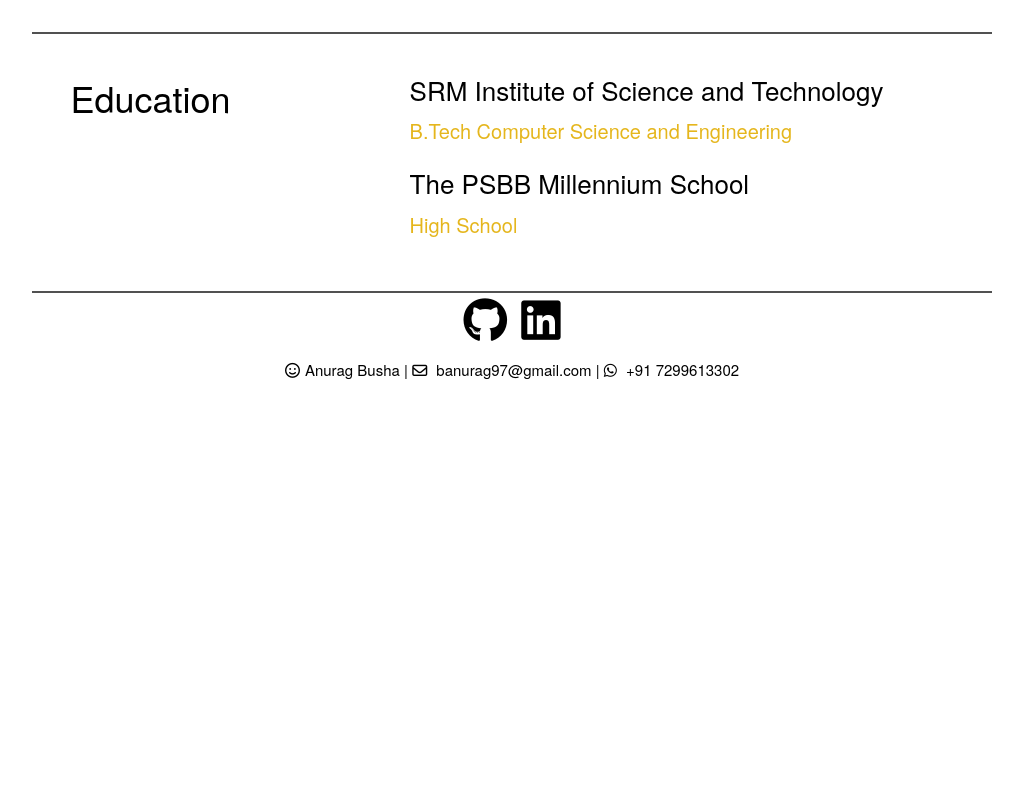
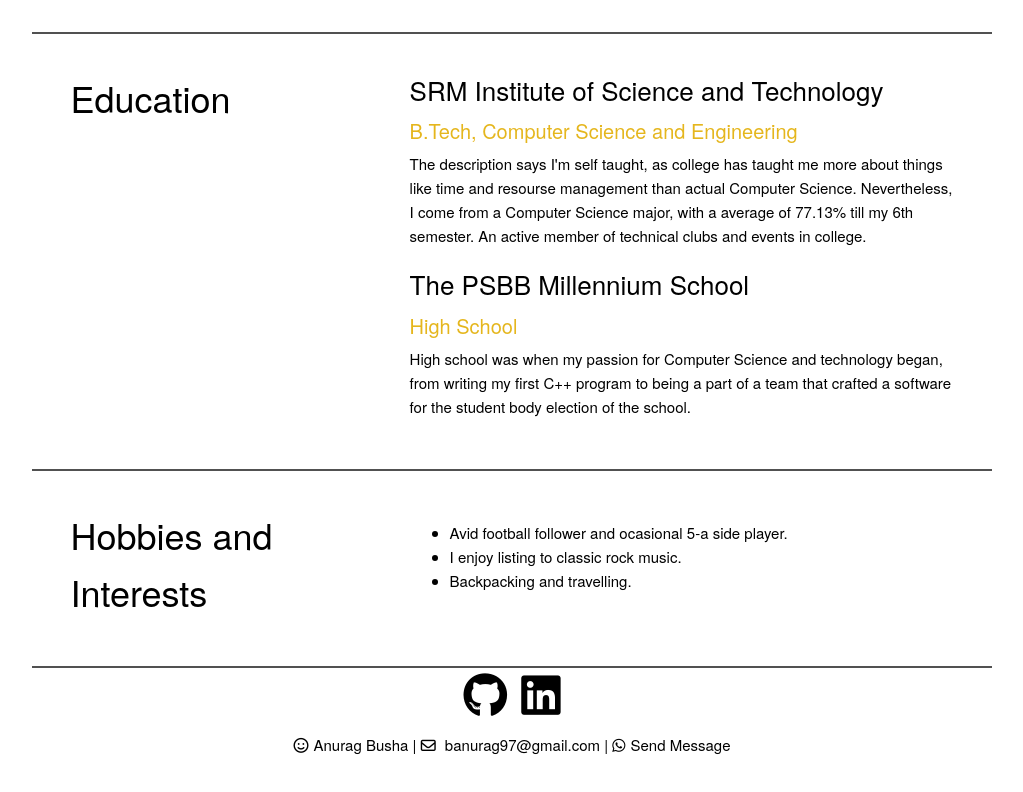
Before and after one commit to WForWatermelon/WForWatermelon.github.io, a plain HTML site: page index.html in a window 1280 px wide. Shown: the part 1460-2252 px from the top of the page, without its empty margins (128-1151 px from the left). Before the commit the page ends 1877 px from the top, so only its background shows below. Drawn offline with nearby package versions, Linux system fonts and the light colour scheme.

Commit message:
Description in education row added. Hobbies, interests added.

```diff
--- a/index.html
+++ b/index.html
@@ -4,6 +4,7 @@
 <head>
     <meta charset="utf-8">
     <title>Resume | Anurag Busha</title>
+    <link rel="icon" href="favicon.ico" />
     <meta name="description" content="">
     <meta name="viewport" content="width=device-width, initial-scale=1">
     <link href='//fonts.googleapis.com/css?family=Raleway:400,300,600' rel='stylesheet' type='text/css'>
@@ -26,7 +27,7 @@
                 <div class="three columns pic">
                     <a href="https://github.com/WForWatermelon"><i class="fa fa-github fa-3x" aria-hidden="true"> </i></a>
                     <a href="https://www.linkedin.com/in/anurag-busha/"><i class="fa fa-linkedin-square fa-3x" aria-hidden="true"></i></a><br>
-                    <a href="#"><i class="fa fa-whatsapp" aria-hidden="true"></i>+91 7299613302</a><br>
+                    <a href="https://api.whatsapp.com/send?phone=917299613302"><i class="fa fa-whatsapp" aria-hidden="true"></i>Send Message</a><br>
                     <a href="mailto:banurag97@gmail.com"><i class="fa fa-envelope-o" aria-hidden="true"></i>banurag97@gmail.com</a>
                 </div>
             </div>
@@ -76,7 +77,8 @@
                 <div class="seven columns offset-by-one">
                     <h2>HP</h2>
                     <h3>Training</h3>
-                    <p><ul>
+                    <p>
+                        <ul>
                             <li>Worked with AndroidStudio.</li>
                             <li>Created static apps using java.</li>
                         </ul>
@@ -90,9 +92,10 @@
                 <div class="seven columns offset-by-one">
                     <a href="https://github.com/WForWatermelon/Sentiment-analysis">
                     <span>Sentiment Analysis</span></a>
-                     <a href="https://github.com/WForWatermelon">
+                    <a href="https://github.com/WForWatermelon/map-reduce">
                     <span >Weather Prediction</span></a>
-                    <span>Portfolio</span>
+                    <a href="https://github.com/WForWatermelon/WForWatermelon.github.io">
+                    <span>Portfolio</span></a>
                 </div>
             </div>
             <div class="row skills">
@@ -120,13 +123,34 @@
                 </div>
                 <div class="seven columns offset-by-one">
                     <h2>SRM Institute of Science and Technology</h2>
-                    <h3>B.Tech Computer Science and Engineering</h3>
-                    <p></p>
+                    <h3>B.Tech, Computer Science and Engineering</h3>
+                    <p>
+                      The description says I'm self taught, as college has taught me more about things like time
+                      and resourse management than actual Computer Science. Nevertheless, I come from a Computer Science
+                      major, with a average of 77.13% till my 6th semester. An active member of technical clubs
+                      and events in college.
+                    </p>
                     <h2>The PSBB Millennium School</h2>
                     <h3>High School</h3>
-                    <p> </p>
+                    <p>
+                       High school was when my passion for Computer Science and technology began, from writing my first C++
+                       program to being a part of a team that crafted a software for the student body election of the school.
+                    </p>
                 </div>
             </div>
+            <div class="row skills">
+                <div class="four columns">
+                    <h1>Hobbies and Interests</h1>
+                </div>
+                <div class="seven columns offset-by-one">
+                  <p>
+                      <ul>
+                          <li>Avid football follower and ocasional 5-a side player.</li>
+                          <li>I enjoy listing to classic rock music.</li>
+                          <li>Backpacking and travelling.</li>
+                      </ul>
+                  </p>
+                </div>
 
         </div>
         <footer>
@@ -135,7 +159,7 @@
                     <a href="https://www.linkedin.com/in/anurag-busha/"><i class="fa fa-linkedin-square fa-3x" aria-hidden="true"></i></a><br>
                     <a href="#"><i class="fa fa-smile-o" aria-hidden="true"></i>Anurag Busha |</a>
                     <a href="mailto:banurag97@gmail.com"><i class="fa fa-envelope-o" aria-hidden="true"></i> banurag97@gmail.com</a> |
-                    <a href="#"><i class="fa fa-whatsapp" aria-hidden="true"></i> +91 7299613302</a>
+                    <a href="https://api.whatsapp.com/send?phone=917299613302"><i class="fa fa-whatsapp" aria-hidden="true"></i>Send Message</a><br>
             </div>
 
         </footer>
```
Also changed, not shown: favicon.ico (added), favicon.png (added).
